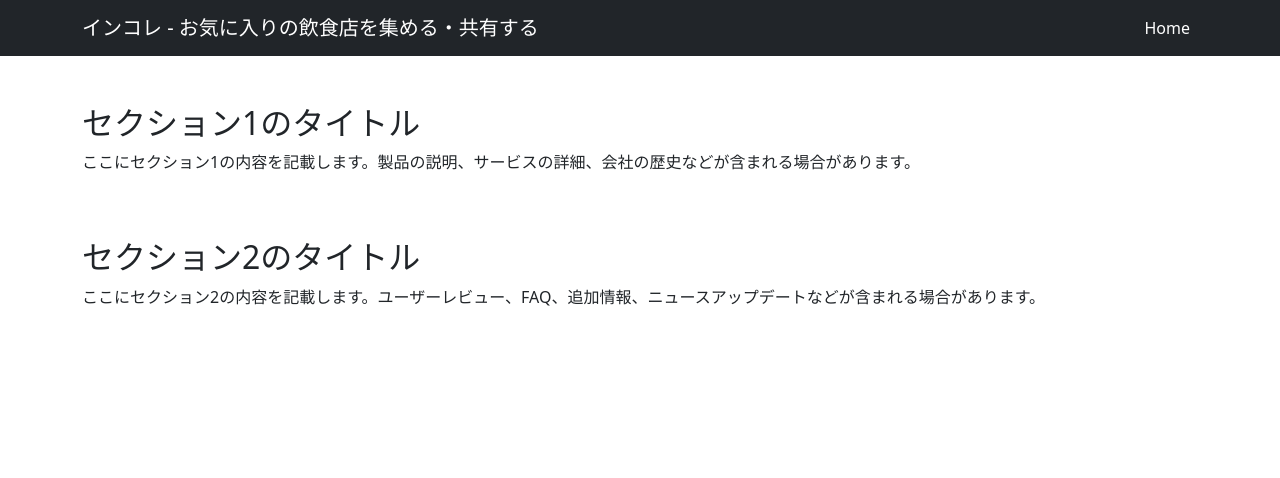
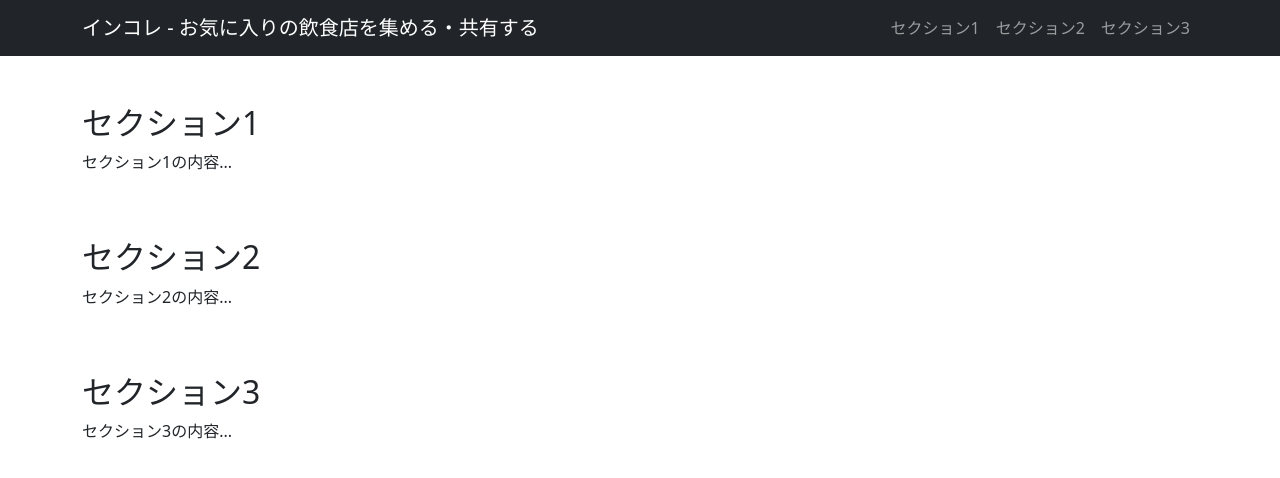
Before and after one commit to INCOLEJAPAN/INCOLE, a plain HTML site: page index.html in a window 1280 px wide. Drawn offline with nearby package versions, Linux system fonts and the light colour scheme.

Commit message:
Update index.html

```diff
--- a/index.html
+++ b/index.html
@@ -19,7 +19,9 @@
                 <button class="navbar-toggler" type="button" data-bs-toggle="collapse" data-bs-target="#navbarSupportedContent" aria-controls="navbarSupportedContent" aria-expanded="false" aria-label="Toggle navigation"><span class="navbar-toggler-icon"></span></button>
                 <div class="collapse navbar-collapse" id="navbarSupportedContent">
                     <ul class="navbar-nav ms-auto mb-2 mb-lg-0">
-                        <li class="nav-item"><a class="nav-link active" aria-current="page" href="#">Home</a></li>
+                        <li class="nav-item"><a class="nav-link" href="#section1">セクション1</a></li>
+                        <li class="nav-item"><a class="nav-link" href="#section2">セクション2</a></li>
+                        <li class="nav-item"><a class="nav-link" href="#section3">セクション3</a></li>
                     </ul>
                 </div>
             </div>
@@ -27,19 +29,24 @@
        <!-- Page content-->
         <div class="container">
             <!-- Section 1 -->
-            <div class="row mt-5">
+            <div id="section1" class="row mt-5">
                 <div class="col">
-                    <h2>セクション1のタイトル</h2>
-                    <p>ここにセクション1の内容を記載します。製品の説明、サービスの詳細、会社の歴史などが含まれる場合があります。</p>
-                    <!-- その他のコンテンツや画像などを追加 -->
+                    <h2>セクション1</h2>
+                    <p>セクション1の内容...</p>
                 </div>
             </div>
             <!-- Section 2 -->
-            <div class="row mt-5">
+            <div id="section2" class="row mt-5">
                 <div class="col">
-                    <h2>セクション2のタイトル</h2>
-                    <p>ここにセクション2の内容を記載します。ユーザーレビュー、FAQ、追加情報、ニュースアップデートなどが含まれる場合があります。</p>
-                    <!-- その他のコンテンツや画像などを追加 -->
+                    <h2>セクション2</h2>
+                    <p>セクション2の内容...</p>
+                </div>
+            </div>
+            <!-- Section 3 -->
+            <div id="section3" class="row mt-5">
+                <div class="col">
+                    <h2>セクション3</h2>
+                    <p>セクション3の内容...</p>
                 </div>
             </div>
         </div>
```
